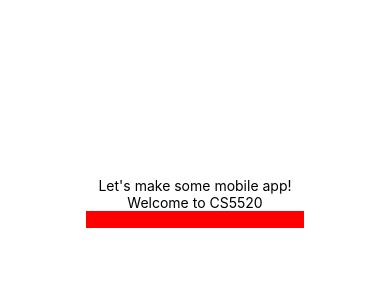
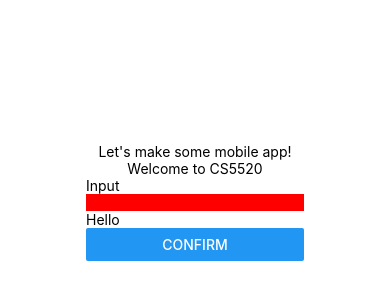
Before and after one commit to qcwssss/CS5520, a React Native app: screen / in a window 390 px wide. Shown: the part 220-520 px from the top of the page. Built offline with nearby package versions, Linux system fonts and the light colour scheme.

Commit message:
add button

```diff
--- a/App.js
+++ b/App.js
@@ -1,16 +1,22 @@
 import { StatusBar } from 'expo-status-bar';
 import { StyleSheet, Text, View } from 'react-native';
 import Header from './components/Header';
+import Input from './components/Input';
 import InputBar from './components/InputBar';
 
 export default function App() {
   const name = 'CS5520'
 
+  const onTextEnter = (inputText) => {
+    // console.log('called Text Enter')
+    console.log(inputText)
+  }
+
   return (
     <View style={styles.container}>
       <Text>Let's make some mobile app!</Text>
       <Header appName={name}/>
-      <InputBar/>
+      <Input textUpdateFunction={onTextEnter}/>
       <StatusBar style="auto" />
     </View>
   );
--- /dev/null
+++ b/components/Input.js
@@ -0,0 +1,23 @@
+import { View, Text, Button, TextInput } from 'react-native'
+
+import React, { useState } from 'react'
+
+const Input = ({textUpdateFunction}) => {
+
+  const [text,setText] = useState('')
+
+  return (
+    <View>
+      <Text>Input</Text>
+      <TextInput style={ {backgroundColor: "red"}} value={text}
+      onChangeText={(changedText) => {
+        setText(changedText)
+        textUpdateFunction(text)
+      }}/>
+      <Text>Hello {text}</Text>
+      <Button title='Confirm'></Button>
+    </View>
+  )
+}
+
+export default Input
--- a/components/InputBar.js
+++ b/components/InputBar.js
@@ -4,9 +4,6 @@ import React, { useState } from 'react'
 const InputBar = () => {
   const [text,setText] = useState('')
 
-  const updateText = (newText) => {
-    setText(newText)
-  }
 
 
   return (
```
